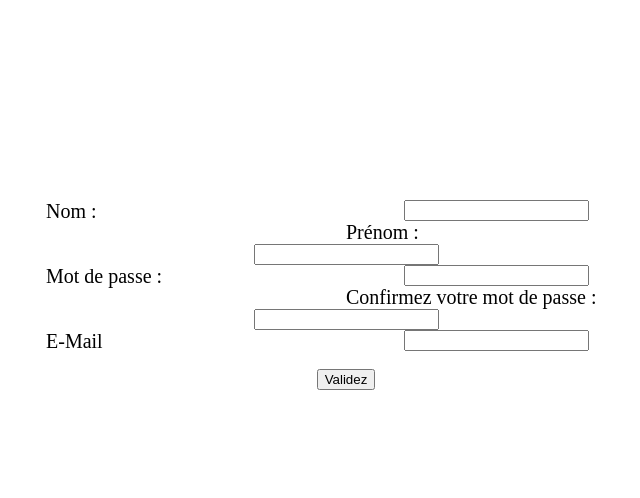
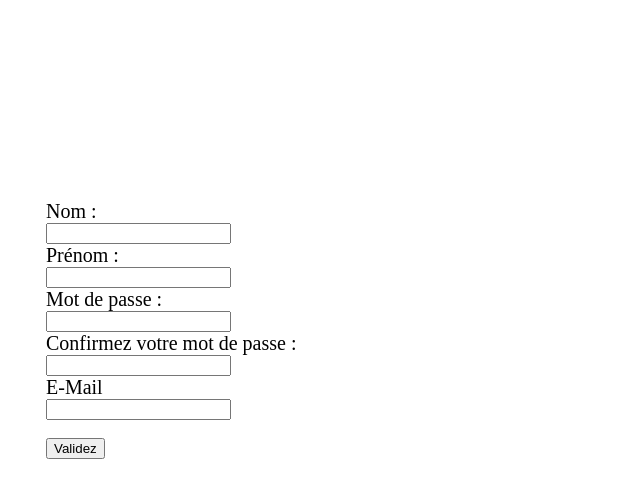
Before and after one commit to Oclean14/IslandProject, a PHP site: page /login.php in a window 1280 px wide. Shown: the part 200-698 px from the top of the page, without its empty margins (294-934 px from the left). Run offline with PHP 8.4, Linux system fonts and the light colour scheme.

Commit message:
Correction login.php
Ajout de commentaire par un correcteur.

```diff
--- a/login.css
+++ b/login.css
@@ -16,15 +16,19 @@ margin-left:auto;
 margin-right:auto;
 margin-top:400px;
 }
-.form
+/*.form
 {
 	text-align:center; }
-
+*/
 label
 {
 	display: block;
 	width: 300px;
-	float: left;
+	/*float: left;*/
 	font-size:20px;
 	text-align:left;
 }
+/*voila l'attribut*/
+div#signup{
+float: center;
+}
--- a/login.php
+++ b/login.php
@@ -6,10 +6,14 @@
 </head>
 
 <body>
+
+<!--j'ai nomer ton div pour ajouter au css un attribut center !-->
+<div id="signup">
   <p>
     <?php
 
 echo'<div>
+
 <section>
 <form class="form" post="method" action="inscriptions.php">
   <p>
```
